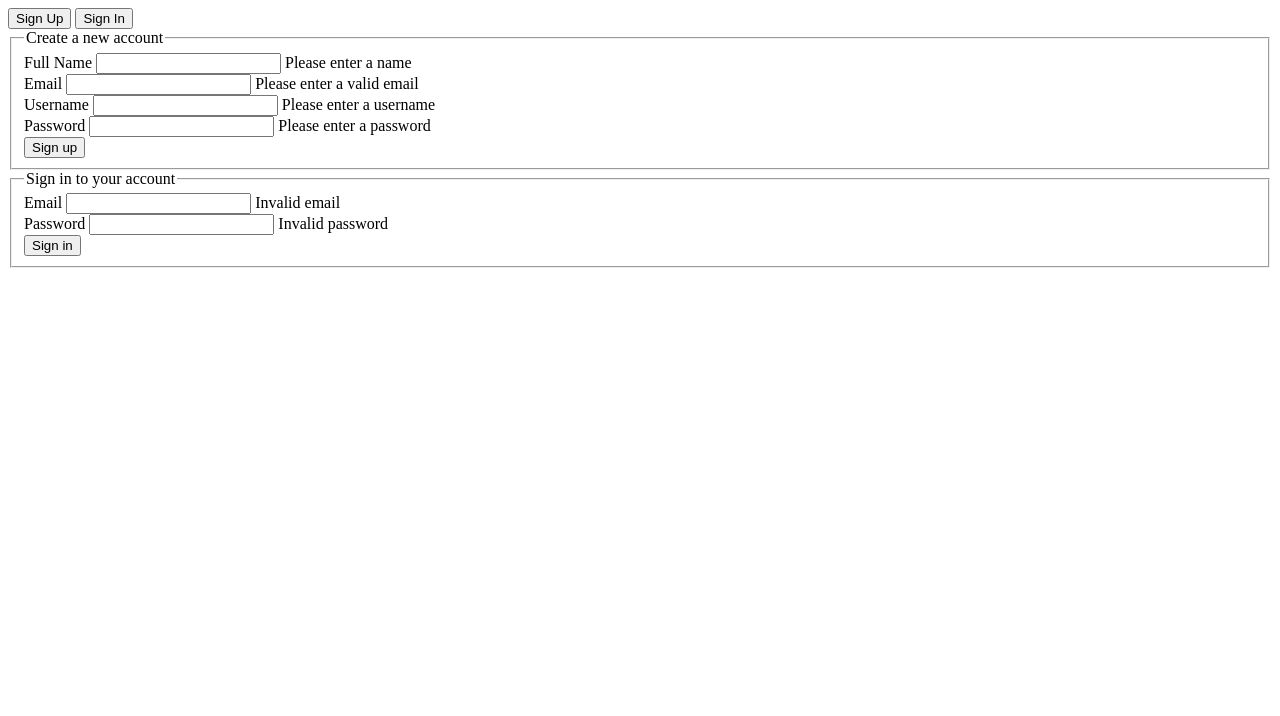
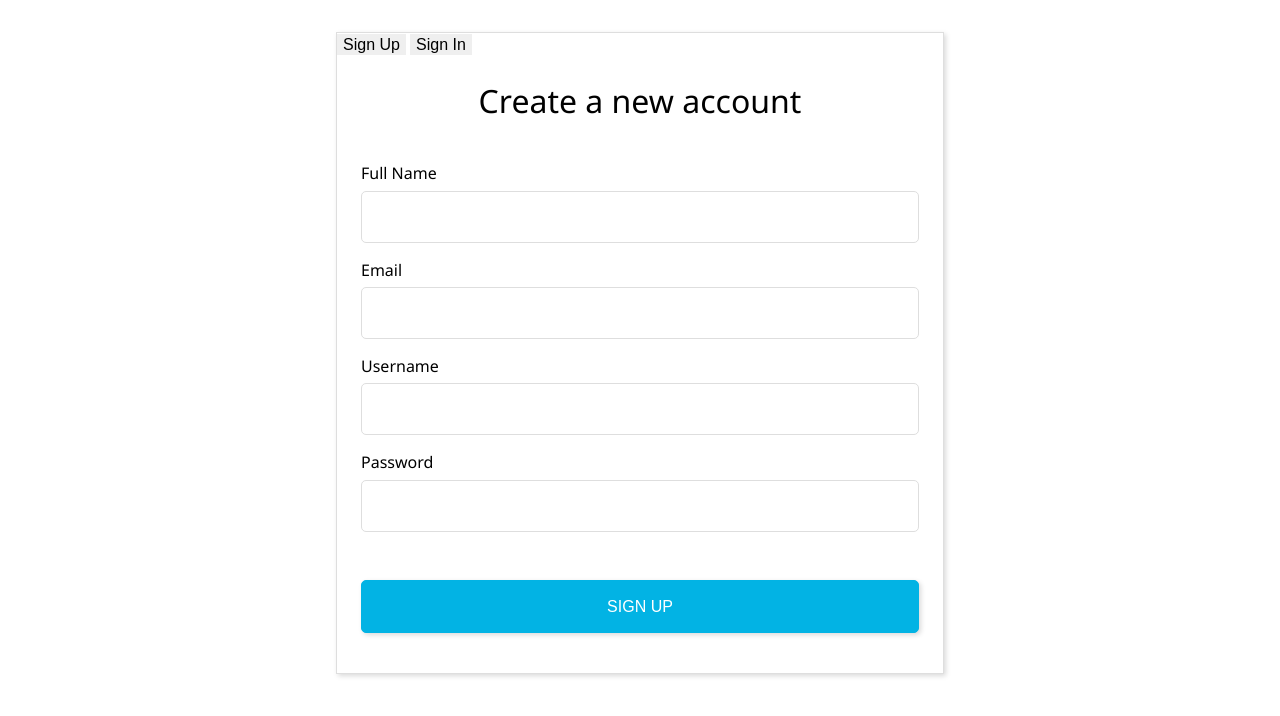
Before and after one commit to HebaElGalad/Sign-up-form, a plain HTML site: page index.html in a window 1280 px wide. Drawn offline with nearby package versions, Linux system fonts and the light colour scheme.

Commit message:
Add form styles

```diff
--- a/style.css
+++ b/style.css
@@ -1,8 +1,118 @@
+/* COLOR PALETTE */
+:root {
+  font-size: 16px;
+  --primary: #02b3e4; /* sky-blue */
+  --primary-dark: #04a2ce; /* sky-blue */
+  --success: #00b25b; /* green-grass */
+  --danger: #dc3545; /* dark-red */
+  --white: #fff;
+  --black: #000;
+  --light-grey: #efefef;
+  --grey: #dedede;
+  --dark-grey: #333;
+}
+
 /* GENERAL STYLING */
 html {
   box-sizing: border-box;
 }
 
-* {
+*,
+*::before,
+*::after {
   box-sizing: inherit;
 }
+
+body {
+  font-family: "Segoe UI", Tahoma, Geneva, Verdana, sans-serif;
+  font-size: 1rem;
+  margin: 0 auto;
+  padding: 0;
+}
+
+main {
+  padding: 2rem;
+}
+
+.form-container {
+  margin: 0 auto;
+  max-width: 50%;
+  border: 1px solid var(--grey);
+  box-shadow: 2px 2px 5px 0 rgba(0, 0, 0, 0.15);
+}
+
+form {
+  padding: 1.5rem;
+}
+
+fieldset {
+  margin: 0;
+  padding: 0;
+  border: 0;
+}
+
+legend {
+  font-size: 2rem;
+  text-align: center;
+  margin-block-end: 1.5rem;
+}
+
+.form-group {
+  margin: 1rem 0;
+}
+
+label {
+  display: inline-block;
+  margin-block-end: 0.4rem;
+}
+
+input {
+  width: 100%;
+  padding: 1rem 1.2rem;
+  font-size: 1rem;
+  border: 1px solid var(--grey);
+  border-radius: 5px;
+  outline: 0;
+}
+
+input:focus {
+  border: 2px solid var(--primary);
+}
+
+.error-message {
+  display: none;
+  color: var(--danger);
+}
+
+button {
+  font-size: inherit;
+  line-height: 1.2;
+  border: 0;
+  outline: 0;
+}
+
+button:hover {
+  cursor: pointer;
+}
+
+#sign-up-form button,
+#sign-in-form button {
+  min-width: 100%;
+  margin: 2rem 0 1rem;
+  padding: 1rem;
+  text-transform: uppercase;
+  border: 1px solid var(--primary);
+  border-radius: 5px;
+  color: var(--white);
+  background: var(--primary);
+  box-shadow: 2px 2px 5px 0 rgba(0, 0, 0, 0.15);
+}
+
+#sign-up-form button:hover,
+#sign-in-form button:hover {
+  background-color: var(--primary-dark);
+}
+
+#sign-in-form {
+  display: none;
+}
```
